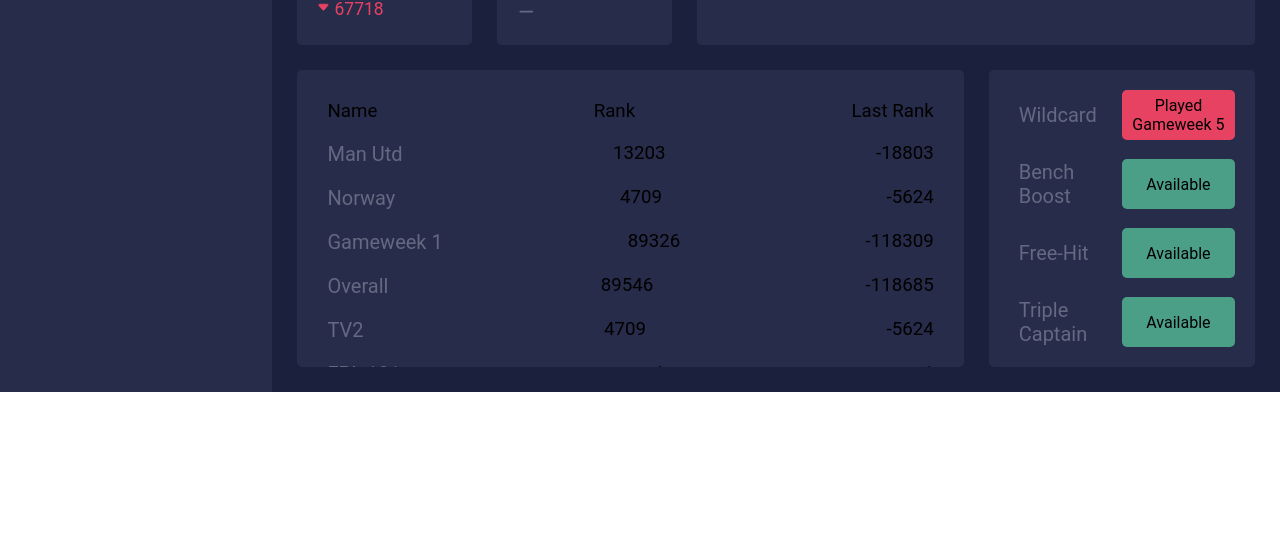
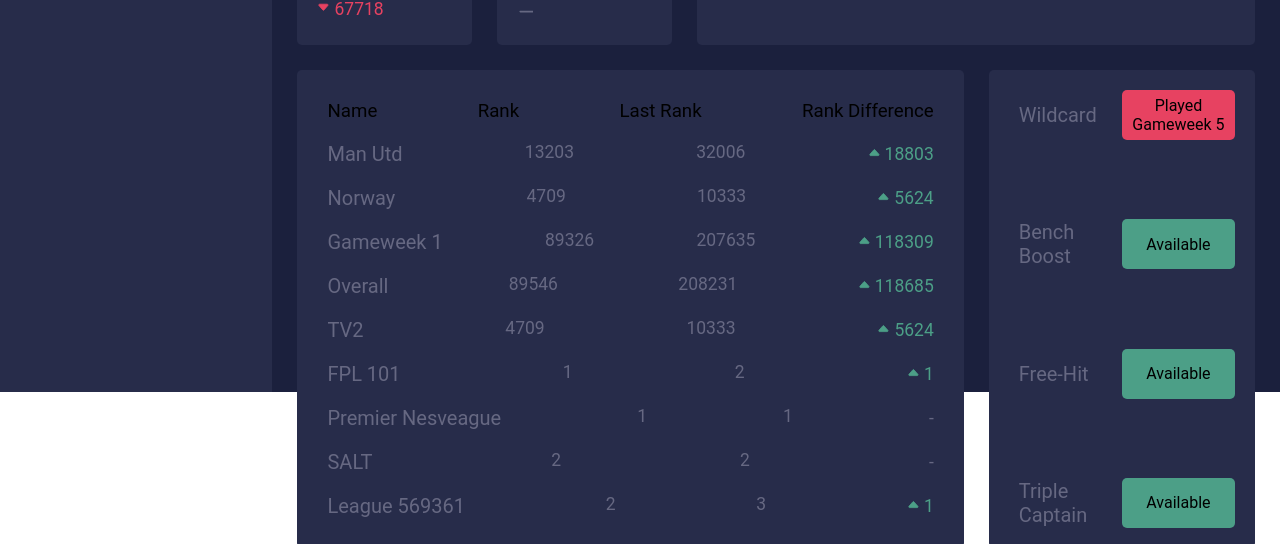
Before and after one commit to nesadrian/fpl-analysis-tool, a Vue app: page / in a window 1280 px wide. Shown: the part 408-952 px from the top of the page. Before the commit the page ends 800 px from the top, so only its background shows below. Built offline with nearby package versions, Linux system fonts and the light colour scheme; no server answers.

Commit message:
Add league rank diff + styling

```diff
--- a/src/assets/style.css
+++ b/src/assets/style.css
@@ -122,7 +122,6 @@
   grid-column: 1 / 4;
   display: flex;
   flex-direction: column;
-  overflow: hidden;
 }
 
 .leagues__title {
@@ -133,8 +132,8 @@
 /* League */
 .league-container {
   display: flex;
+  padding: 10px;
   justify-content: space-between;
-  padding: 10px;
 }
 
 /* Chips */
--- a/src/components/League.vue
+++ b/src/components/League.vue
@@ -1,8 +1,19 @@
 <template>
   <section className="league-container">
     <h1 className="card__title">{{ name }}</h1>
-    <h1>{{ rank }}</h1>
-    <h1>{{ rank - lastRank }}</h1>
+    <h1 className="card__valueDiff card__valueDiff--neutral">{{ rank }}</h1>
+    <h1 className="card__valueDiff card__valueDiff--neutral">{{ lastRank }}</h1>
+    <section v-if="rank - lastRank < 0" className="card__valueDiff-container">
+      <svg class="card__valueDiff--positive card__valueDiff__icon" fill="currentColor" stroke="currentColor" viewBox="0 0 20 20" xmlns="http://www.w3.org/2000/svg"><path d="M7.247 4.86l-4.796 5.481c-.566.647-.106 1.659.753 1.659h9.592a1 1 0 0 0 .753-1.659l-4.796-5.48a1 1 0 0 0-1.506 0z"/></svg>
+      <h1 className="card__valueDiff card__valueDiff--positive">{{ (rank - lastRank) * -1 }}</h1>
+    </section>
+    <section v-else-if="rank - lastRank > 0" className="card__valueDiff-container">
+      <svg class="card__valueDiff--negative card__valueDiff__icon" fill="currentColor" stroke="currentColor" viewBox="0 0 20 20" xmlns="http://www.w3.org/2000/svg"><path d="M7.247 4.86l-4.796 5.481c-.566.647-.106 1.659.753 1.659h9.592a1 1 0 0 0 .753-1.659l-4.796-5.48a1 1 0 0 0-1.506 0z"/></svg>
+      <h1 className="card__valueDiff card__valueDiff--negative">{{ rank }}</h1>
+    </section>
+    <section v-else className="card__valueDiff-container">
+      <h1 className="card__valueDiff card__valueDiff--neutral">{{ '-' }}</h1>
+    </section>
   </section>
 </template>
 
--- a/src/components/Leagues.vue
+++ b/src/components/Leagues.vue
@@ -4,6 +4,7 @@
       <h1>Name</h1>
       <h1>Rank</h1>
       <h1>Last Rank</h1>
+      <h1>Rank Difference</h1>
     </section>
     <li v-for="league in leagues" :key="league.id">
       <League :name="league.name" :rank="league.entry_rank" :lastRank="league.entry_last_rank" />
```
